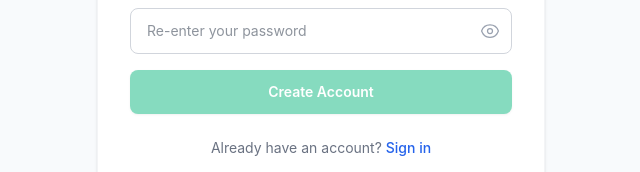
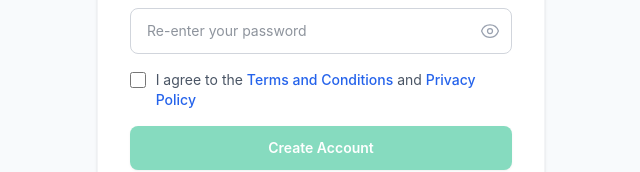
Before and after one commit to anirudhatalmale6-alt/govproposal-ai, a React (Vite) app in the folder frontend/: page /register in a window 1280 px wide. Shown: the part 727-899 px from the top of the page, without its empty margins (319-959 px from the left). Built offline with nearby package versions, Linux system fonts and the light colour scheme; no server answers.

Commit message:
Add 'I agree to Terms and Privacy Policy' checkbox on register page
Co-Authored-By: Claude Opus 4.6 <noreply@anthropic.com>

```diff
--- a/frontend/src/pages/Register.jsx
+++ b/frontend/src/pages/Register.jsx
@@ -40,6 +40,7 @@ export default function Register() {
   const [registeredEmail, setRegisteredEmail] = useState('');
   const [resending, setResending] = useState(false);
   const [resendMessage, setResendMessage] = useState('');
+  const [agreedToTerms, setAgreedToTerms] = useState(false);
 
   // Password strength checks
   const passwordChecks = useMemo(
@@ -377,9 +378,29 @@ export default function Register() {
               )}
             </div>
 
+            <div className="flex items-start gap-2.5">
+              <input
+                type="checkbox"
+                id="agree-terms"
+                checked={agreedToTerms}
+                onChange={(e) => setAgreedToTerms(e.target.checked)}
+                className="mt-0.5 w-4 h-4 rounded border-gray-300 text-accent focus:ring-accent cursor-pointer"
+              />
+              <label htmlFor="agree-terms" className="text-sm text-gray-600 cursor-pointer">
+                I agree to the{' '}
+                <Link to="/terms-of-service" target="_blank" className="text-blue hover:text-blue-light font-medium no-underline">
+                  Terms and Conditions
+                </Link>{' '}
+                and{' '}
+                <Link to="/privacy-policy" target="_blank" className="text-blue hover:text-blue-light font-medium no-underline">
+                  Privacy Policy
+                </Link>
+              </label>
+            </div>
+
             <button
               type="submit"
-              disabled={loading || !allPasswordChecksPassed || password !== confirmPassword}
+              disabled={loading || !allPasswordChecksPassed || password !== confirmPassword || !agreedToTerms}
               className="w-full bg-accent hover:bg-accent-dark text-white py-3 rounded-lg font-semibold text-sm transition-all disabled:opacity-50 disabled:cursor-not-allowed cursor-pointer shadow-sm hover:shadow-md"
             >
               {loading ? (
```
